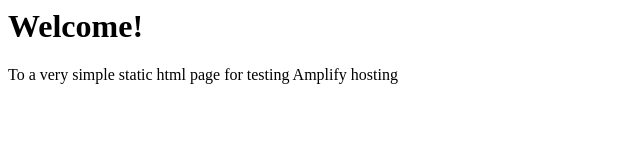
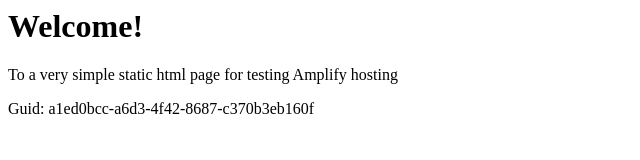
Before and after one commit to aws-aemilia-icn/Github-PR-Commit-Integration-Test-DoNotTouch-GithubWebhookPreviewCanaryTest-v1-prod-ap-northeast-2, a website: page src/index.html in a window 1280 px wide. Shown: the whole page, without its empty margins (0-640 px from the left). Drawn offline with Linux system fonts and the light colour scheme.

Commit message:
commit from integ tests

```diff
--- a/src/index.html
+++ b/src/index.html
@@ -1,3 +1,5 @@
+
+
 <html lang="en">
 
 <head>
@@ -10,6 +12,6 @@
 <body>
     <h1>Welcome!</h1>
     <p>To a very simple static html page for testing Amplify hosting</p>
-</body>
+    <p>Guid: a1ed0bcc-a6d3-4f42-8687-c370b3eb160f</p></body>
 
 </html>
```
